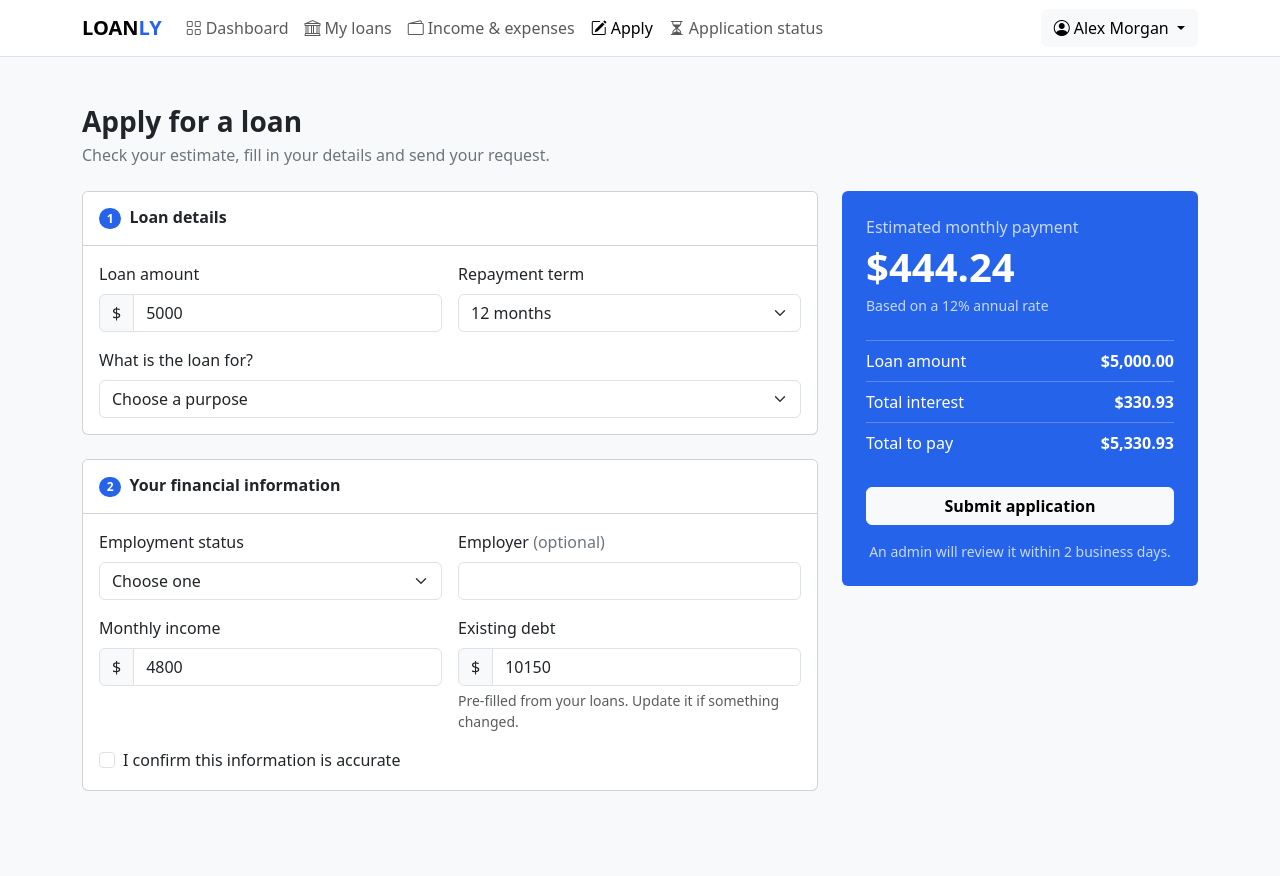
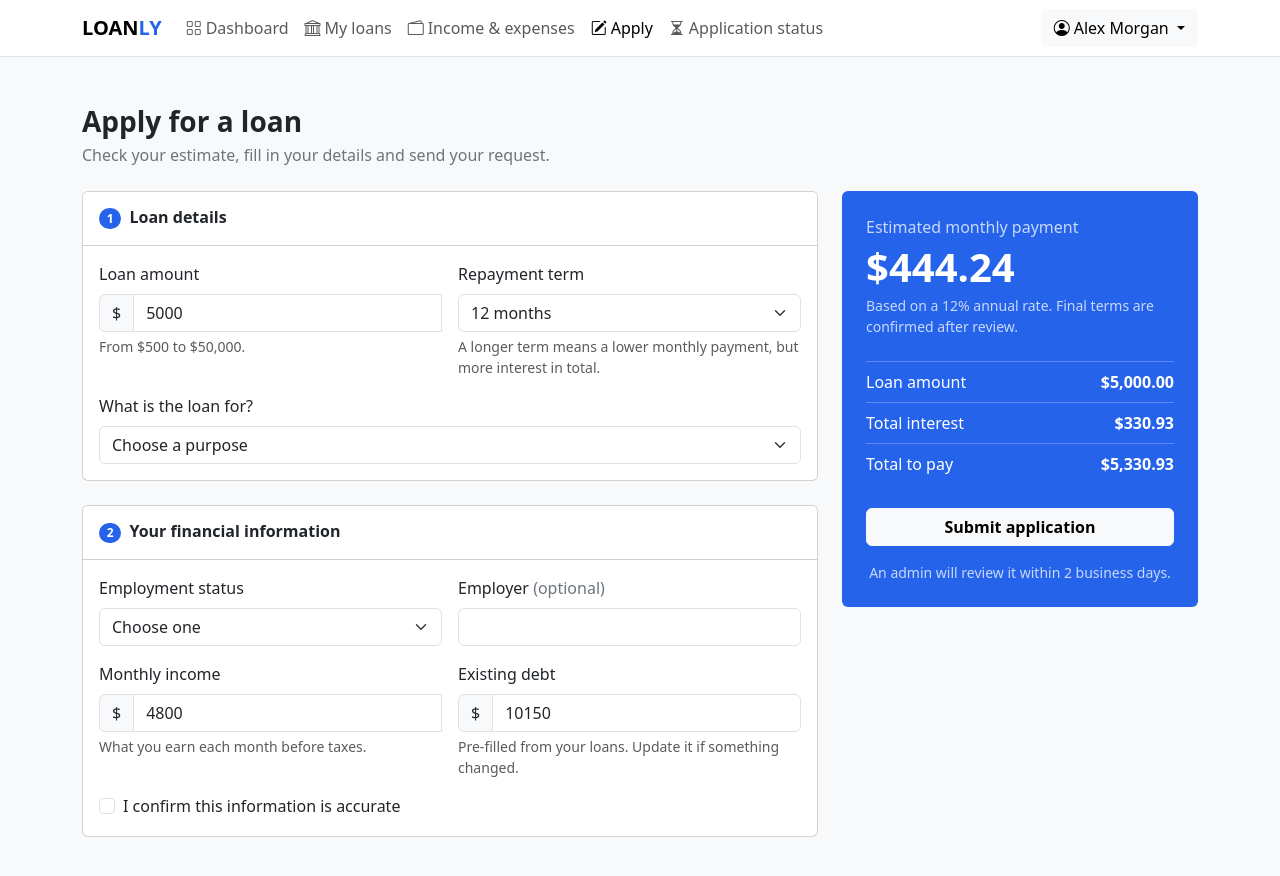
Before and after one commit to HamzaAkarid/Loanly, a plain HTML site: page frontend/apply.html in a window 1280 px wide. Before the commit the page ends 839 px from the top, so only its background shows below. Drawn offline with nearby package versions, Linux system fonts and the light colour scheme.

Commit message:
Add field instructions and validation messages to loan form

```diff
--- a/frontend/apply.html
+++ b/frontend/apply.html
@@ -64,7 +64,7 @@
       </div>
     </div>
 
-    <form action="application.html" method="post" class="row g-4">
+    <form action="application.html" method="post" class="row g-4" novalidate>
       <div class="col-lg-8">
         <div class="card mb-4">
           <div class="card-header bg-white py-3">
@@ -75,18 +75,21 @@
               <label for="loan-amount" class="form-label">Loan amount</label>
               <div class="input-group">
                 <span class="input-group-text">$</span>
-                <input type="number" class="form-control" id="loan-amount" name="amount" min="500" step="100" value="5000" required />
+                <input type="number" class="form-control" id="loan-amount" name="amount" min="500" max="50000" step="100" value="5000" aria-describedby="amount-help" required />
+                <div class="invalid-feedback">Enter an amount between $500 and $50,000.</div>
               </div>
+              <div id="amount-help" class="form-text">From $500 to $50,000.</div>
             </div>
             <div class="col-md-6">
               <label for="term" class="form-label">Repayment term</label>
-              <select class="form-select" id="term" name="term_months" required>
+              <select class="form-select" id="term" name="term_months" aria-describedby="term-help" required>
                 <option value="6">6 months</option>
                 <option value="12" selected>12 months</option>
                 <option value="24">24 months</option>
                 <option value="36">36 months</option>
                 <option value="48">48 months</option>
               </select>
+              <div id="term-help" class="form-text">A longer term means a lower monthly payment, but more interest in total.</div>
             </div>
             <div class="col-12">
               <label for="purpose" class="form-label">What is the loan for?</label>
@@ -99,6 +102,7 @@
                 <option>Medical</option>
                 <option>Other</option>
               </select>
+              <div class="invalid-feedback">Choose what the loan is for.</div>
             </div>
           </div>
         </div>
@@ -118,6 +122,7 @@
                 <option>Student</option>
                 <option>Unemployed</option>
               </select>
+              <div class="invalid-feedback">Choose your employment status.</div>
             </div>
             <div class="col-md-6">
               <label for="employer" class="form-label">Employer <span class="text-secondary">(optional)</span></label>
@@ -127,8 +132,10 @@
               <label for="monthly-income" class="form-label">Monthly income</label>
               <div class="input-group">
                 <span class="input-group-text">$</span>
-                <input type="number" class="form-control" id="monthly-income" name="monthly_income" min="0" value="4800" required />
+                <input type="number" class="form-control" id="monthly-income" name="monthly_income" min="0" value="4800" aria-describedby="income-help" required />
+                <div class="invalid-feedback">Enter your monthly income.</div>
               </div>
+              <div id="income-help" class="form-text">What you earn each month before taxes.</div>
             </div>
             <div class="col-md-6">
               <label for="existing-debt" class="form-label">Existing debt</label>
@@ -142,6 +149,7 @@
               <div class="form-check">
                 <input class="form-check-input" type="checkbox" id="confirm-info" name="confirm_info" required />
                 <label class="form-check-label" for="confirm-info">I confirm this information is accurate</label>
+            <div class="invalid-feedback">Please confirm your information before continuing.</div>
               </div>
             </div>
           </div>
@@ -153,7 +161,7 @@
           <div class="card-body p-4">
             <p class="mb-1 opacity-75">Estimated monthly payment</p>
             <p class="display-6 fw-bold mb-1">$444.24</p>
-            <p class="small opacity-75 mb-4">Based on a 12% annual rate</p>
+            <p class="small opacity-75 mb-4">Based on a 12% annual rate. Final terms are confirmed after review.</p>
             <div class="d-flex justify-content-between py-2 border-top border-white border-opacity-25">
               <span>Loan amount</span><strong>$5,000.00</strong>
             </div>
```
